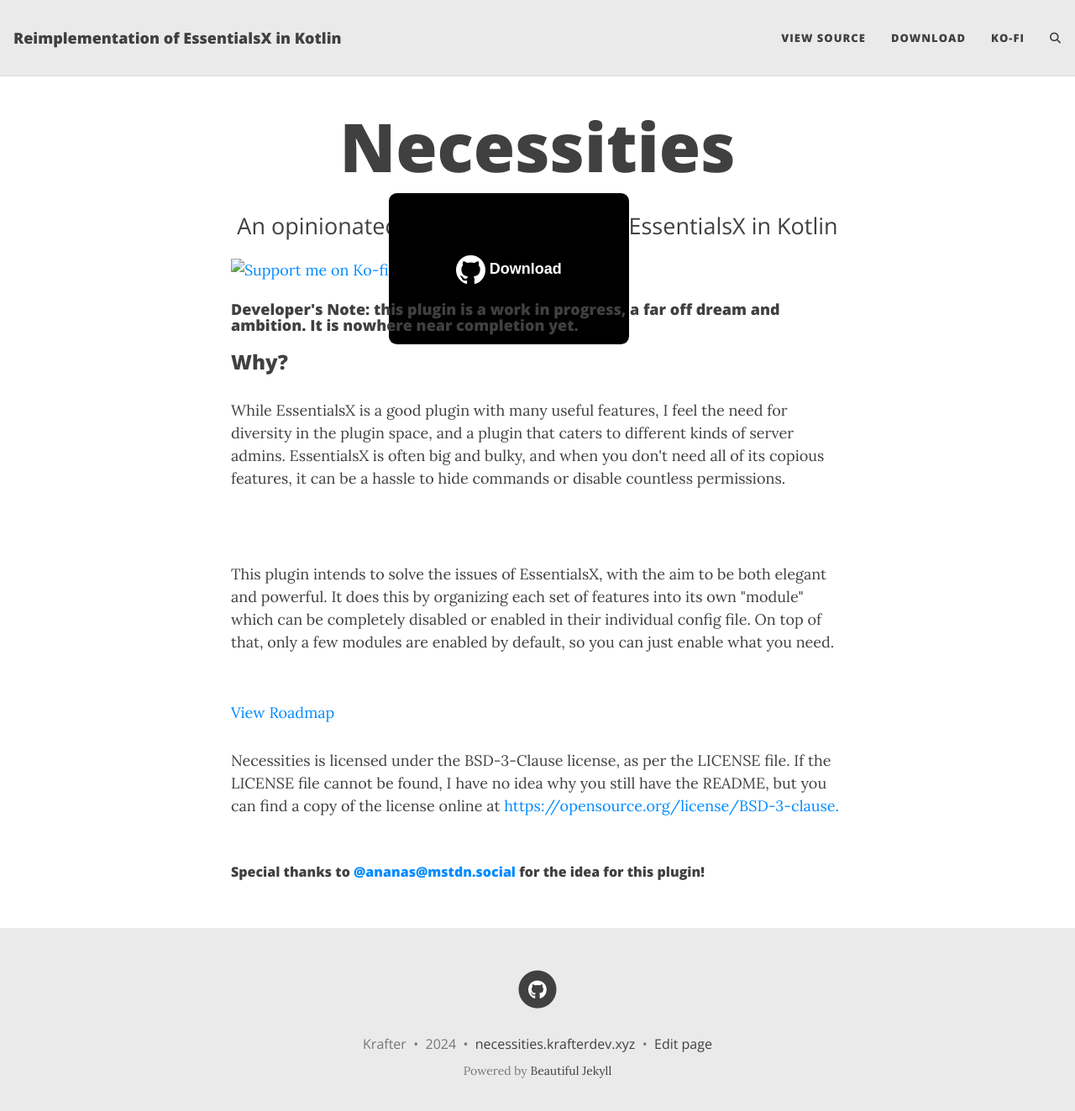
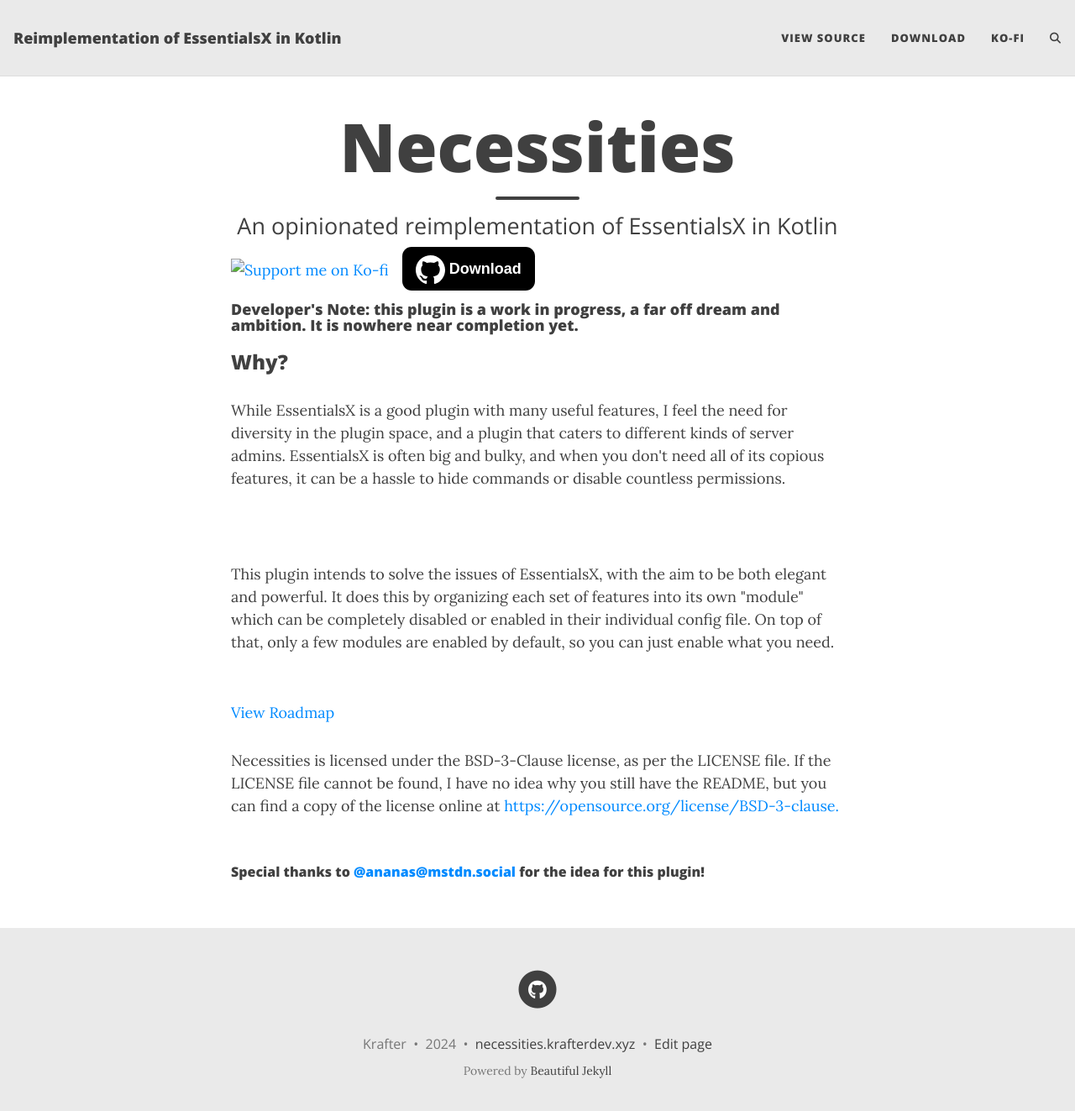
Before and after one commit to TheKrafter/NecessitiesWebpage, a Jekyll site: the page built from index.html, in a window 1280 px wide and 1336 px high. Shown: the top 1323 px of the window at 84% size. Built offline with Jekyll 4.4.1, drawn with Linux system fonts in a browser that asks for light colours; comment, search, counter and statistics services are not loaded.

Commit message:
Update index.html

```diff
--- a/index.html
+++ b/index.html
@@ -4,7 +4,7 @@
 subtitle: An opinionated reimplementation of EssentialsX in Kotlin
 ---
 
-<a href="https://ko-fi.com/G2G5DO1DO"><img src="https://ko-fi.com/img/githubbutton_sm.svg" alt="Support me on Ko-fi" height="40"></a><a style="border-radius: 0.6rem; background-color: black; color: white; text-decoration: none; font-family: Arial, Helvetica, sans-serif; font-weight: 600; padding: 5rem;" href="https://github.com/TheKrafter/Necessities/releases/latest"><svg xmlns="http://www.w3.org/2000/svg" width="35" height="35" fill="currentColor" class="bi bi-github" viewBox="0 0 16 16"><path d="M8 0C3.58 0 0 3.58 0 8c0 3.54 2.29 6.53 5.47 7.59.4.07.55-.17.55-.38 0-.19-.01-.82-.01-1.49-2.01.37-2.53-.49-2.69-.94-.09-.23-.48-.94-.82-1.13-.28-.15-.68-.52-.01-.53.63-.01 1.08.58 1.23.82.72 1.21 1.87.87 2.33.66.07-.52.28-.87.51-1.07-1.78-.2-3.64-.89-3.64-3.95 0-.87.31-1.59.82-2.15-.08-.2-.36-1.02.08-2.12 0 0 .67-.21 2.2.82.64-.18 1.32-.27 2-.27s1.36.09 2 .27c1.53-1.04 2.2-.82 2.2-.82.44 1.1.16 1.92.08 2.12.51.56.82 1.27.82 2.15 0 3.07-1.87 3.75-3.65 3.95.29.25.54.73.54 1.48 0 1.07-.01 1.93-.01 2.2 0 .21.15.46.55.38A8.01 8.01 0 0 0 16 8c0-4.42-3.58-8-8-8"/></svg> Download</a>
+<a href="https://ko-fi.com/G2G5DO1DO"><img src="https://ko-fi.com/img/githubbutton_sm.svg" alt="Support me on Ko-fi" height="40"></a><a style="border-radius: 0.7rem; background-color: black; color: white; text-decoration: none; font-family: Arial, Helvetica, sans-serif; font-weight: 600; padding: 1rem; margin-inline: 1rem;" href="https://github.com/TheKrafter/Necessities/releases/latest"><svg xmlns="http://www.w3.org/2000/svg" width="35" height="35" fill="currentColor" class="bi bi-github" viewBox="0 0 16 16"><path d="M8 0C3.58 0 0 3.58 0 8c0 3.54 2.29 6.53 5.47 7.59.4.07.55-.17.55-.38 0-.19-.01-.82-.01-1.49-2.01.37-2.53-.49-2.69-.94-.09-.23-.48-.94-.82-1.13-.28-.15-.68-.52-.01-.53.63-.01 1.08.58 1.23.82.72 1.21 1.87.87 2.33.66.07-.52.28-.87.51-1.07-1.78-.2-3.64-.89-3.64-3.95 0-.87.31-1.59.82-2.15-.08-.2-.36-1.02.08-2.12 0 0 .67-.21 2.2.82.64-.18 1.32-.27 2-.27s1.36.09 2 .27c1.53-1.04 2.2-.82 2.2-.82.44 1.1.16 1.92.08 2.12.51.56.82 1.27.82 2.15 0 3.07-1.87 3.75-3.65 3.95.29.25.54.73.54 1.48 0 1.07-.01 1.93-.01 2.2 0 .21.15.46.55.38A8.01 8.01 0 0 0 16 8c0-4.42-3.58-8-8-8"/></svg> Download</a>
 
 <h4>Developer's Note: this plugin is a work in progress, a far off dream and ambition. It is nowhere near completion yet.</h4>
 
```
